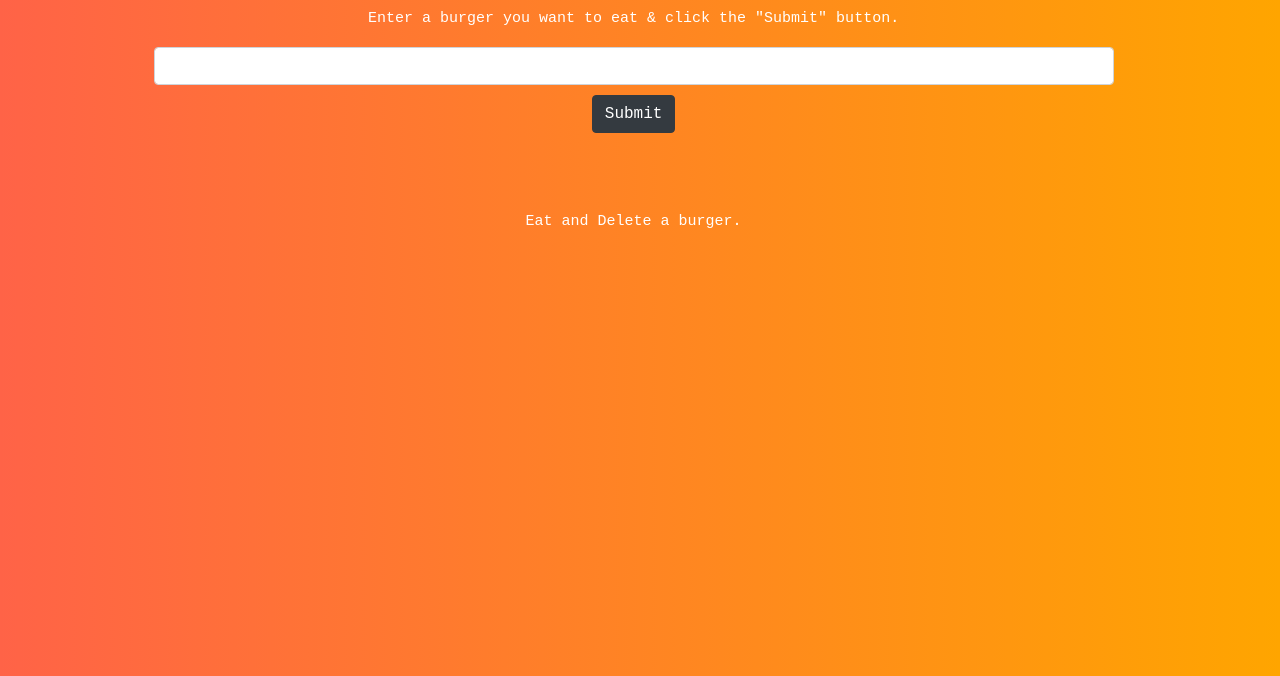
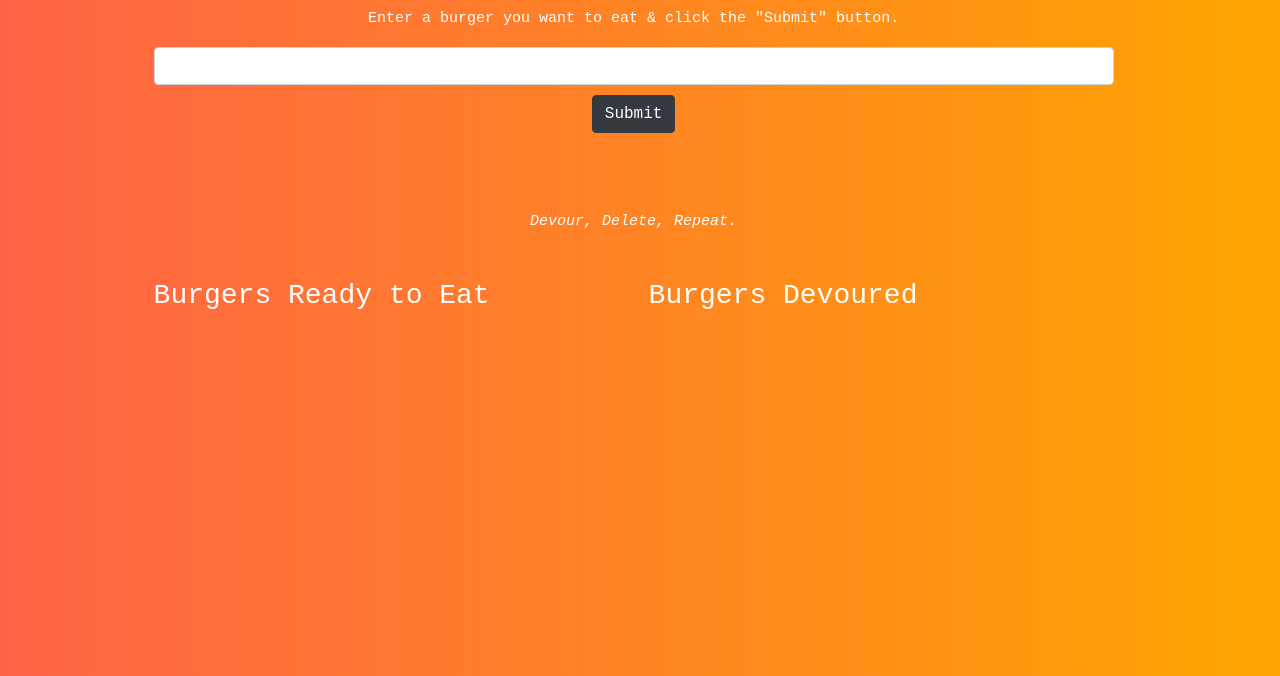
Before and after one commit to dargenioa/burger, a website: page public/index.html in a window 1280 px wide. Shown: the part 204-880 px from the top of the page. Drawn offline with nearby package versions, Linux system fonts and the light colour scheme; no server answers.

Commit message:
added headers to columns

```diff
--- a/public/index.html
+++ b/public/index.html
@@ -47,12 +47,16 @@
     <div class="container">
       <div class="row">
         <div class="col-md-12 text-center enter_section">
-          <p>Eat and Delete a burger.</p>
+          <p style="font-style: italic;">Devour, Delete, Repeat.</p>
         </div>
       </div>
       <div class="row">
-        <div class="col-md-6" class="task" id="not_devoured"></div>
-        <div class="col-md-6" class="task" id="devoured"></div>
+        <div class="col-md-6" class="task" id="not_devoured">
+          <h3>Burgers Ready to Eat</h3>
+        </div>
+        <div class="col-md-6" class="task" id="devoured">
+          <h3>Burgers Devoured</h3>
+        </div>
       </div>
     </div>
 
```
